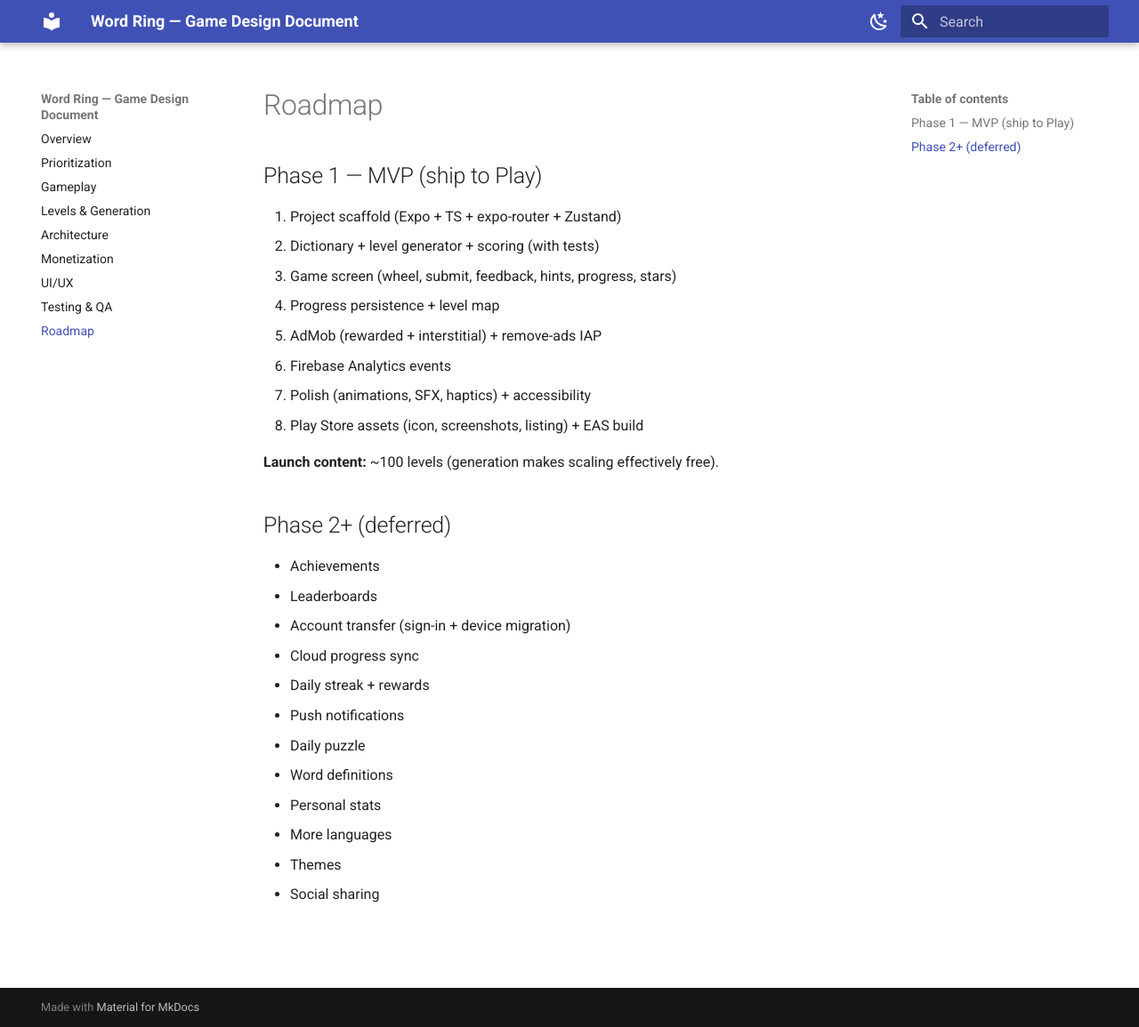
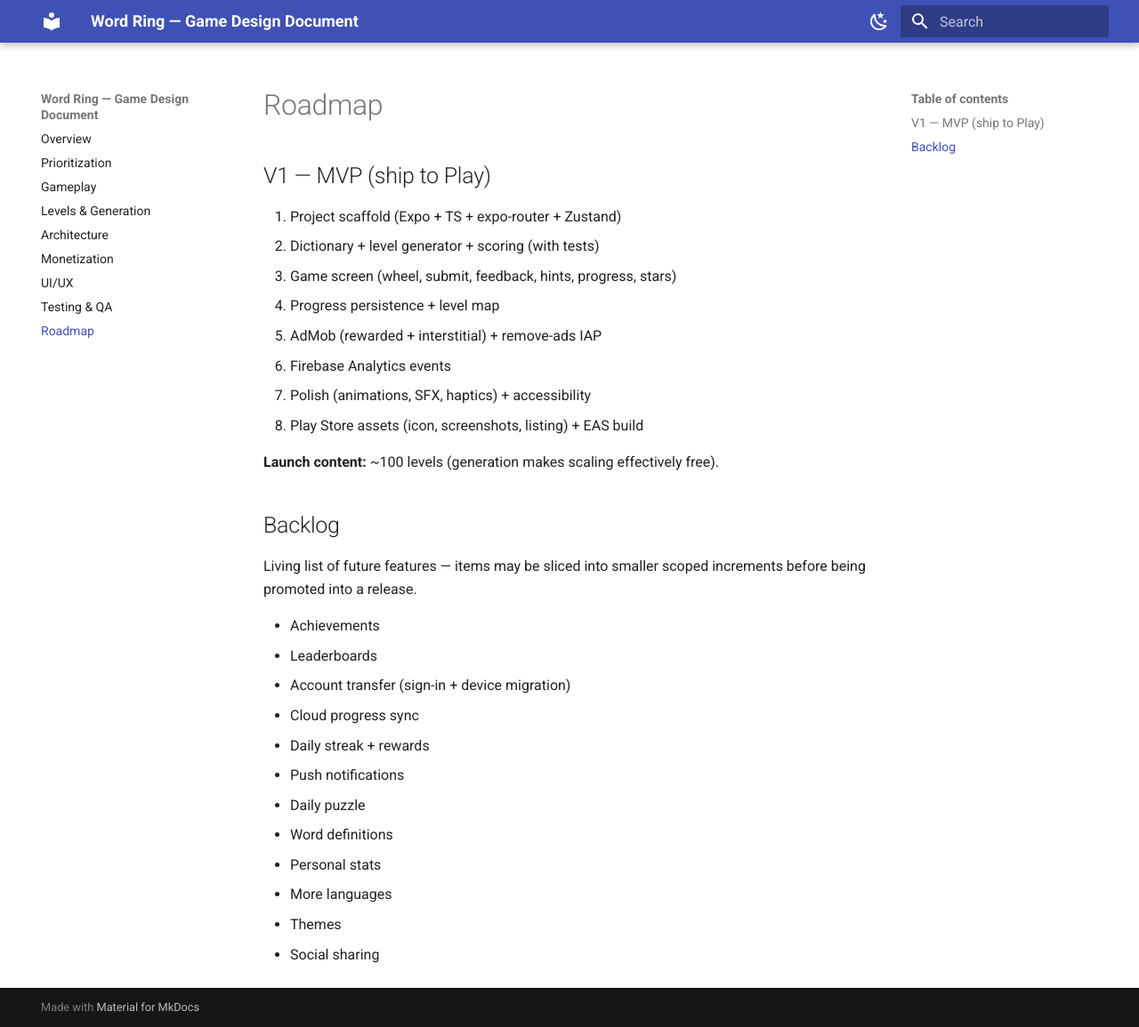
Before and after one commit to rekyb/word-ring, an MkDocs documentation site: the page built from gdd/roadmap.md, in a window 1280 px wide and 1155 px high. Shown: the whole window at 89% size. Built offline with MkDocs 1.6.1 and Material for MkDocs 9.7.7, drawn with Linux system fonts in a browser that asks for light colours.

Commit message:
Reframe deferred items as a sliceable backlog

```diff
--- a/gdd/prioritization.md
+++ b/gdd/prioritization.md
@@ -36,7 +36,7 @@ LOW impact  │  QUICK WINS                │  SKIP / DEFER
 | 7 | **Polish + accessibility** — animations, SFX, haptics, tap targets, contrast, screen-reader | S–M | "Polished" is a goal; a11y is non-negotiable |
 | 8 | **Ship** — Play assets (icon, screenshots, listing) + EAS build | M | Hard gate to the store |
 
-## Out of V1 (Phase 2)
+## Backlog
 
 - Achievements, leaderboards, account transfer (Google Play Games Services)
 - Daily streak + rewards, push notifications
--- a/gdd/roadmap.md
+++ b/gdd/roadmap.md
@@ -1,6 +1,6 @@
 # Roadmap
 
-## Phase 1 — MVP (ship to Play)
+## V1 — MVP (ship to Play)
 
 1. Project scaffold (Expo + TS + expo-router + Zustand)
 2. Dictionary + level generator + scoring (with tests)
@@ -13,7 +13,10 @@
 
 **Launch content:** ~100 levels (generation makes scaling effectively free).
 
-## Phase 2+ (deferred)
+## Backlog
+
+Living list of future features — items may be sliced into smaller scoped
+increments before being promoted into a release.
 
 - Achievements
 - Leaderboards
--- a/gdd/testing.md
+++ b/gdd/testing.md
@@ -23,4 +23,4 @@ Pure logic is unit-tested without a device:
 
 ## Deferred
 
-- Detox end-to-end tests (phase 2).
+- Detox end-to-end tests (deferred).
```
